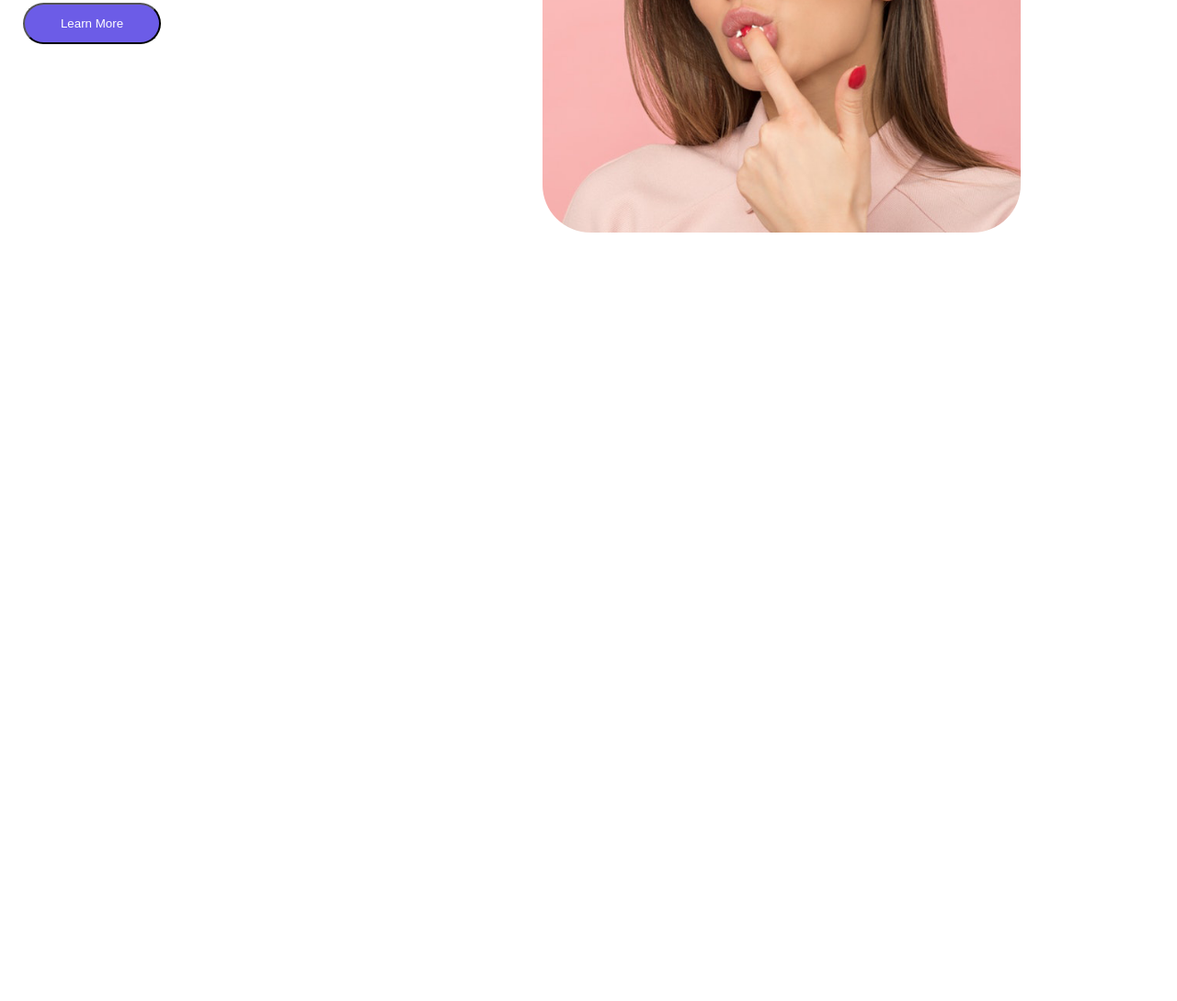
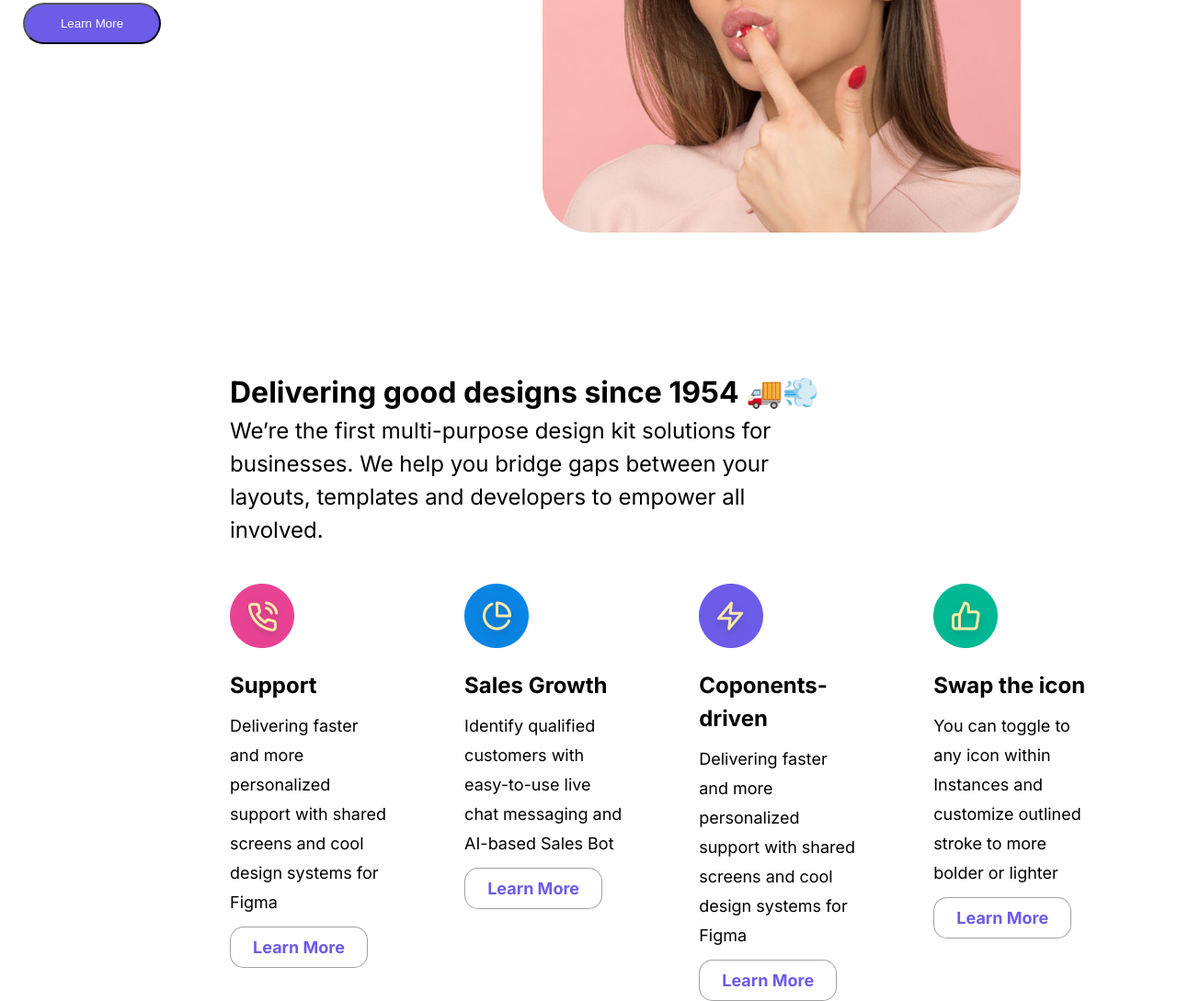
Before and after one commit to ramishawasim/A1, a website: page public/index.html in a window 1280 px wide. Shown: the part 1370-2459 px from the top of the page at 92% size. Before the commit the page ends 1693 px from the top, so only its background shows below. Drawn offline with nearby package versions, Linux system fonts and the light colour scheme.

Commit message:
second part finished

```diff
--- a/public/assets/css/style.css
+++ b/public/assets/css/style.css
@@ -26,7 +26,7 @@ a:hover{
     font-weight: 700;
 }
 #header{
-    margin-left: 200px;
+    margin-left: 250px;
     font-size: 48px;
     font-weight: 700;
 }
@@ -113,8 +113,7 @@ hr{
     "img1 img2 img2 img3 img3"
     "img6 img2 img2 img4 img5"
     "img6 img7 img8 img8 img9"
-    "img10 img12 img8 img8 img11"
-    "img13 img12 img14 img14 img11";
+    "img10 img12 img8 img8 img11";
 
     gap: 20px;
     justify-content: center;
@@ -237,3 +236,76 @@ hr{
     font-size: 18px;
     line-height: 32px;
 }
+
+#two{
+    padding-left: 250px;
+    margin-top: 100px;
+}
+
+#two>h1{
+    font-family: "Inter", sans-serif;
+    font-weight: 700;
+    font-size: 32px;
+    line-height: 48px;
+}
+
+#two>p{
+    font-family: "Inter", sans-serif;
+    font-weight: 400;
+    font-size: 24px;
+    line-height: 36px;
+    width: 60%;
+}
+
+/* second part */
+#box{
+    display: flex;
+    gap: 80px;
+}
+#im{
+    position: relative;
+}
+
+#first{
+    position:absolute;
+
+    top: 7px;
+    left: 4px;
+}
+#second{
+    position: relative;
+    z-index: -1;
+}
+#support{
+    width: 17%;
+    margin-top: 40px;
+
+}
+#support>h2{
+    margin-top: 20px;
+    font-family: "Inter", sans-serif;
+    font-weight: 700;
+    font-size: 24px;
+    line-height: 36px;
+}
+#support>p{
+    margin-top: 10px;
+    font-family: "Inter", sans-serif;
+    font-weight: 400;
+    font-size: 18px;
+    line-height: 32px;
+}
+#but2{
+    margin-top: 10px;
+    font-family: "Inter", sans-serif;
+    font-weight: 700;
+    font-size: 18px;
+    color: #6C5CE7;
+    border-radius: 15px;
+    border: 0.5px solid #5c5c5e91;
+
+    width: 150px;
+    height:45px;
+    background-color: white;
+
+}
--- a/public/index.html
+++ b/public/index.html
@@ -80,6 +80,48 @@
                 </article>
             </div>
         </section>
+        <section id="two">
+            <h1>Delivering good designs since 1954 🚚💨</h1>
+            <p>We’re the first multi-purpose design kit solutions for businesses. We help you bridge gaps between your layouts, templates and developers to empower all involved.</p>
+            <div id="box">
+                <div id="support">
+                    <div id="im">
+                        <img id="first" src="./assets/images/icon-phone-call.png">
+                        <img id="second" src="./assets/images/BG.png">
+                    </div>
+                    <h2>Support</h2>
+                    <p>Delivering faster and more personalized support with shared screens and cool design systems for Figma</p>
+                    <button id="but2">Learn More</button>
+                </div>
+                <div id="support">
+                    <div id="im">
+                        <img id="first" src="./assets/images/icon-pie-chart.png">
+                        <img id="second" src="./assets/images/99 dp.png">
+                    </div>
+                    <h2>Sales Growth</h2>
+                    <p>Identify qualified customers with easy-to-use live chat messaging and AI-based Sales Bot</p>
+                    <button id="but2">Learn More</button>
+                </div>
+                <div id="support">
+                    <div id="im">
+                        <img id="first" src="./assets/images/icon-zap.png">
+                        <img id="second" src="./assets/images/purple.png">
+                    </div>
+                    <h2>Coponents-driven</h2>
+                    <p>Delivering faster and more personalized support with shared screens and cool design systems for Figma</p>
+                    <button id="but2">Learn More</button>
+                </div>
+                <div id="support">
+                    <div id="im">
+                        <img id="first" src="./assets/images/icon-thumbs-up.png">
+                        <img id="second" src="./assets/images/green.png">
+                    </div>
+                    <h2>Swap the icon</h2>
+                    <p>You can toggle to any icon within Instances and customize outlined stroke to more bolder or lighter</p>
+                    <button id="but2">Learn More</button>
+                </div>
+            </div>
+        </section>
 
 
 
```
Also changed, not shown: public/assets/images/99 dp.png (added), public/assets/images/BG.png (added), public/assets/images/green.png (added), public/assets/images/icon-phone-call.png (added), public/assets/images/icon-pie-chart.png (added), public/assets/images/icon-thumbs-up.png (added), public/assets/images/icon-zap.png (added), public/assets/images/purple.png (added).
